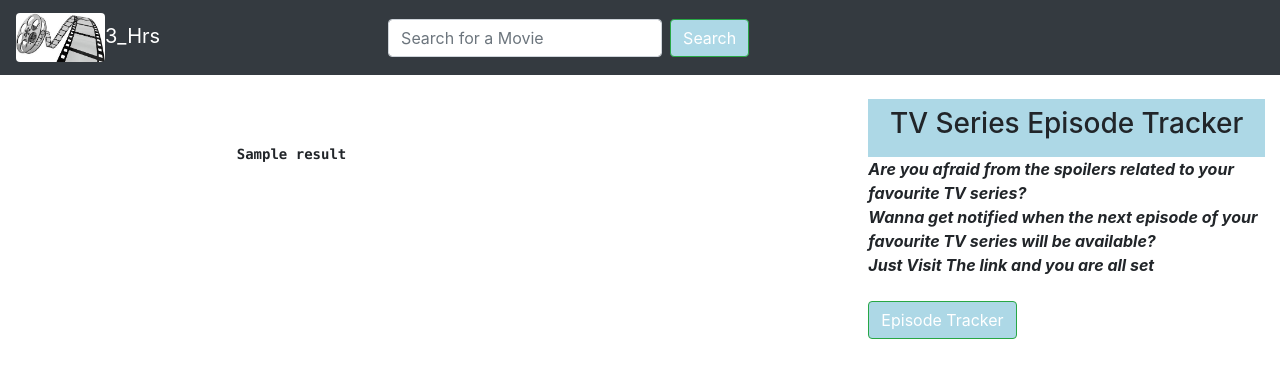
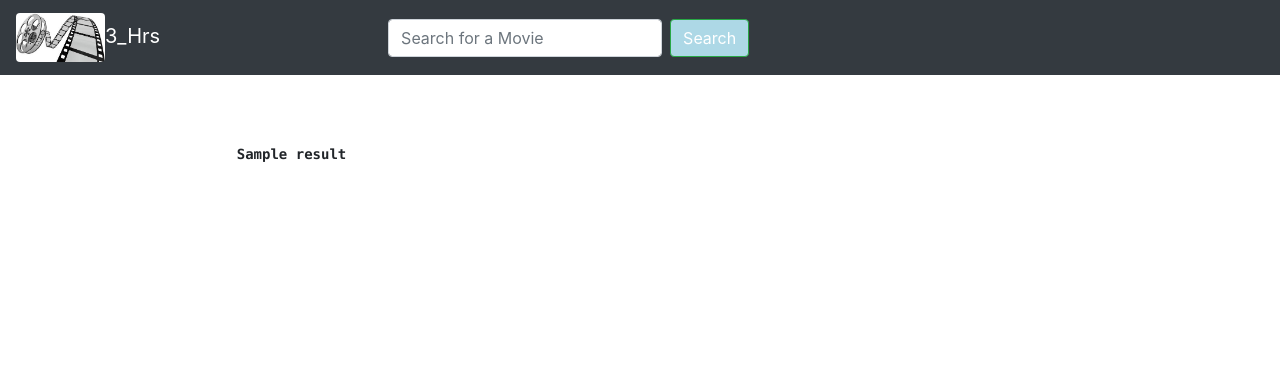
Before and after one commit to kunalnpandey/moviescrapper, a Flask app: template templates/result.html in a window 1280 px wide. Shown: the top 378 px of the page. Run offline with Flask 2, Linux system fonts and the light colour scheme; the template is opened without the code that fills it: most values are stand-ins (such as "Sample title", 1, 10 or a date in 2020); some libraries are stand-ins or nearby versions.

Commit message:
Update result.html

```diff
--- a/templates/result.html
+++ b/templates/result.html
@@ -30,20 +30,6 @@
 
      </div>
      <br>
-     <div  class="col-sm-4" style="float:right;">
-         <nav class="navbar navbar navbar-expand-sm justify-content-center" style="background-color: lightblue;" >
-             <h3>TV Series Episode Tracker</h3>
-         </nav>
-         <p><b><i>
-             Are you afraid from the spoilers related to your favourite TV series?
-         <br>Wanna get notified when the next episode of your favourite TV series
-             will be available?
-         <br>Just Visit The link and you are all set
-
-             <br><br><a href='/episodeTracker'><button class="btn btn-success  my-2 my-sm-0" style="background-color: lightblue" type="submit">Episode Tracker</button></a>
-
-         </i></p></b>
-     </div>
      <div class="container text-justify">
          <br>
          <pre>
```
